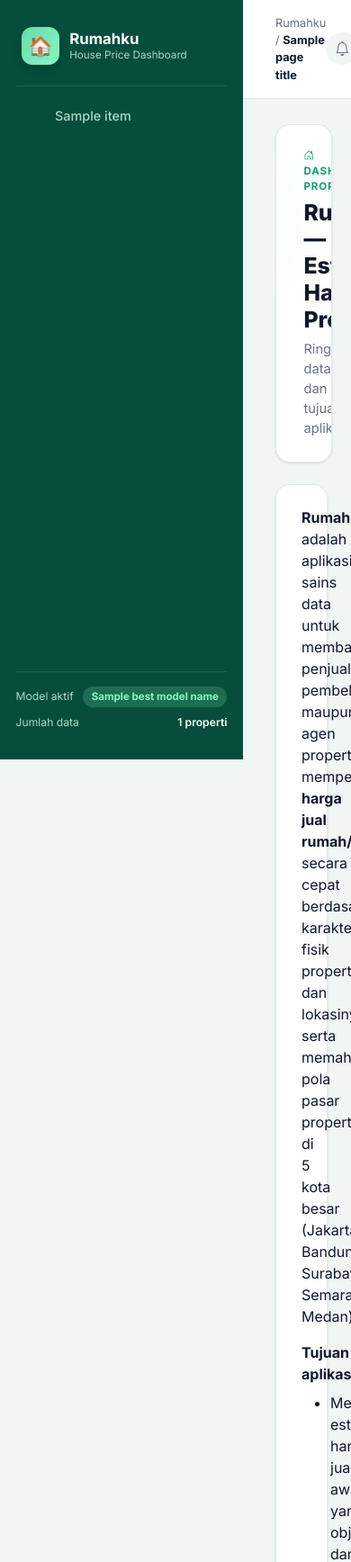
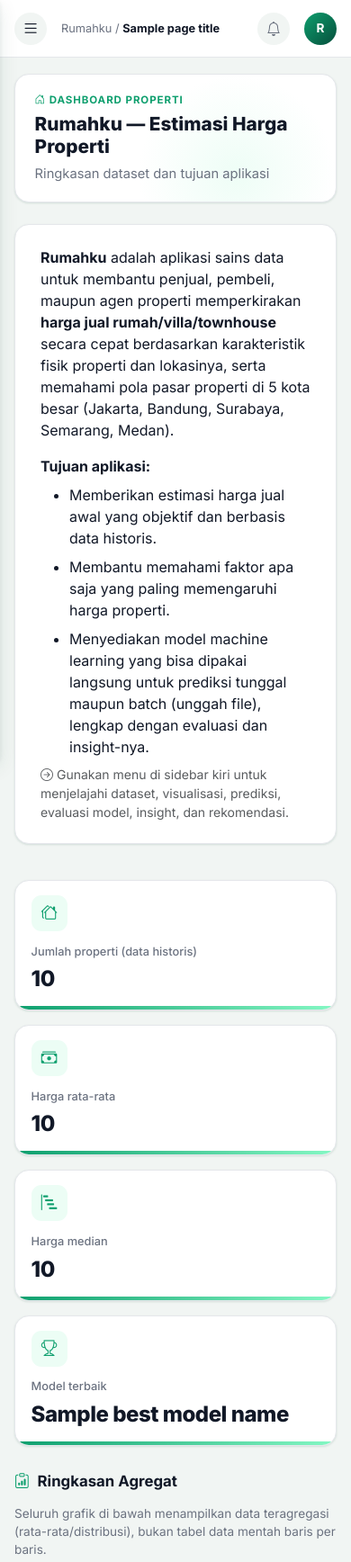
Before and after one commit to meilaa221/DASDMachinelearning, a FastAPI app: template app/templates/home.html in a window 390 px wide; the page is wider, and only the part inside the window is pictured. Shown: the top 1736 px of that part at 90% size. Run offline with FastAPI, Linux system fonts and the light colour scheme; the template is opened without the code that fills it: most values are stand-ins (such as "Sample title", 1, 10 or a date in 2020); some libraries are stand-ins or nearby versions.

Commit message:
Add responsive mobile sidebar with hamburger toggle
Sidebar was fixed-position with no breakpoint, causing layout overflow
on mobile. Now collapses off-canvas below 992px with a toggle button
and overlay.

```diff
--- a/app/static/css/style.css
+++ b/app/static/css/style.css
@@ -613,3 +613,76 @@ hr {
 ol li, ul li {
     margin-bottom: 0.5rem;
 }
+
+/* ---------------------------------- Responsive (mobile/tablet) ---------------------------------- */
+.sidebar-toggle {
+    display: none;
+    border: none;
+    background: var(--bg);
+    color: var(--text-main);
+    width: 36px;
+    height: 36px;
+    border-radius: 50%;
+    font-size: 1.2rem;
+    align-items: center;
+    justify-content: center;
+}
+
+.sidebar-overlay {
+    display: none;
+    position: fixed;
+    inset: 0;
+    background: rgba(6, 78, 59, 0.45);
+    z-index: 90;
+}
+
+.sidebar-overlay.show {
+    display: block;
+}
+
+@media (max-width: 991.98px) {
+    .sidebar {
+        transform: translateX(-100%);
+        transition: transform 0.25s ease;
+        box-shadow: var(--shadow-md);
+    }
+
+    .sidebar.open {
+        transform: translateX(0);
+    }
+
+    .content {
+        margin-left: 0;
+        width: 100%;
+    }
+
+    .sidebar-toggle {
+        display: flex;
+    }
+
+    .topbar {
+        padding: 1rem 1.25rem;
+    }
+}
+
+@media (max-width: 575.98px) {
+    .page-body {
+        padding: 1.1rem 1rem 2rem 1rem;
+    }
+
+    .page-header-card {
+        padding: 1.25rem 1.35rem;
+    }
+
+    .page-header-card h2 {
+        font-size: 1.3rem;
+    }
+
+    .metric-card {
+        padding: 1rem 1.1rem;
+    }
+
+    .topbar {
+        padding: 0.85rem 1rem;
+    }
+}
--- a/app/templates/base.html
+++ b/app/templates/base.html
@@ -42,9 +42,15 @@
             </div>
         </div>
     </nav>
+    <div class="sidebar-overlay" id="sidebarOverlay"></div>
     <main class="content">
         <div class="topbar">
-            <div class="breadcrumb-text">Rumahku / <strong>{{ page_title }}</strong></div>
+            <div class="d-flex align-items-center gap-3">
+                <button class="sidebar-toggle" id="sidebarToggle" aria-label="Buka menu">
+                    <i class="bi bi-list"></i>
+                </button>
+                <div class="breadcrumb-text">Rumahku / <strong>{{ page_title }}</strong></div>
+            </div>
             <div class="topbar-right">
                 <div class="topbar-icon"><i class="bi bi-bell"></i></div>
                 <div class="avatar">R</div>
@@ -56,5 +62,22 @@
     </main>
 </div>
 <script src="https://cdn.jsdelivr.net/npm/bootstrap@5.3.3/dist/js/bootstrap.bundle.min.js"></script>
+<script>
+    const sidebar = document.querySelector('.sidebar');
+    const overlay = document.getElementById('sidebarOverlay');
+    const toggleBtn = document.getElementById('sidebarToggle');
+
+    function closeSidebar() {
+        sidebar.classList.remove('open');
+        overlay.classList.remove('show');
+    }
+
+    toggleBtn.addEventListener('click', () => {
+        sidebar.classList.toggle('open');
+        overlay.classList.toggle('show');
+    });
+    overlay.addEventListener('click', closeSidebar);
+    sidebar.querySelectorAll('.nav-link').forEach(link => link.addEventListener('click', closeSidebar));
+</script>
 </body>
 </html>
```
